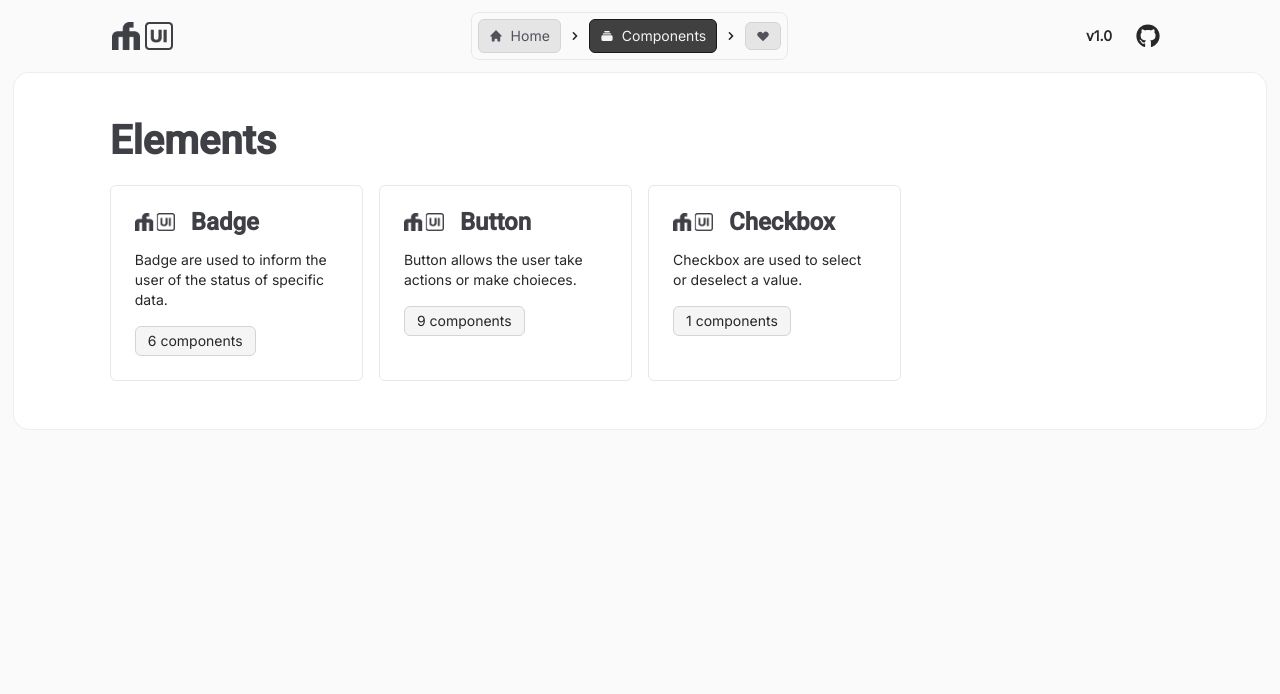
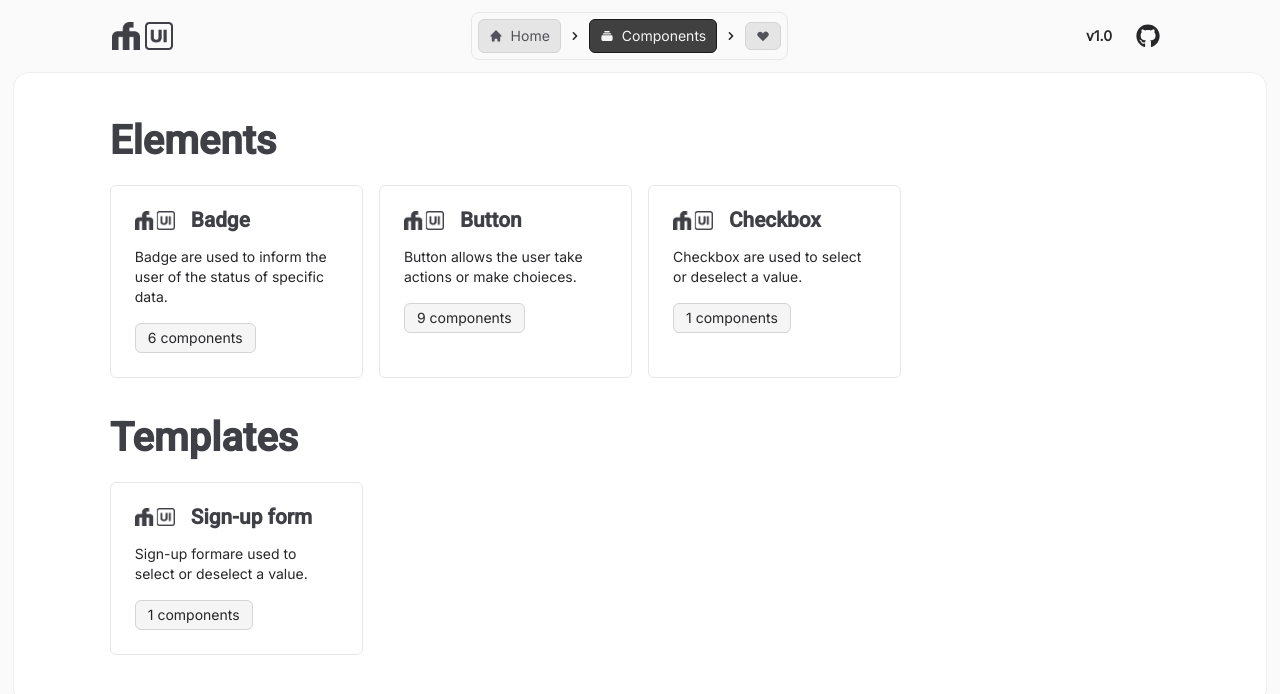
Before and after one commit to fwedwicc/fmUI, a React (Vite) app: page /components in a window 1280 px wide. Shown: the top 694 px of the page. Built offline with nearby package versions, Linux system fonts and the light colour scheme.

Commit message:
Organized the constants datas between elements and templates, also a bit of changes in some code

```diff
--- a/src/components/Card.jsx
+++ b/src/components/Card.jsx
@@ -8,7 +8,7 @@ const Card = ({ link, title, desc, numOfComps }) => {
       <div className='border w-full h-full p-6 rounded-md space-y-4 hover:shadow-lg transition duration-300 ease-in-out'>
         <div className='flex items-center gap-4'>
           <img src={fmUILogo} alt="fmUI Logo" className='w-10 h-auto' />
-          <h1 className='text-[1.5rem] leading-none font-semibold'>{title}</h1>
+          <h1 className='text-[1.3rem] leading-none font-semibold'>{title}</h1>
         </div>
         <p className='text-sm'>{desc}</p>
         <span className="inline-flex items-center rounded-md px-3 py-1 border border-neutral-300 bg-neutral-100 text-sm text-zinc-800">{`${numOfComps} components`}</span>
--- a/src/constants/index.js
+++ b/src/constants/index.js
@@ -19,7 +19,8 @@ import {
   Buttons09, buttons09CodeSnippet,
 } from '../components/application-ui/elements/buttons';
 
-export const componentData = {
+export const elementsData = {
+  // Badge Component Data
   badge: {
     cardTitle: "Badge",
     cardDescription: "Badge are used to inform the user of the status of specific data.",
@@ -34,6 +35,7 @@ export const componentData = {
       { component: Badges06, codeSnippet: badges06CodeSnippet, label: 'Buttons with badge' },
     ]
   },
+  // Button Component Data
   button: {
     cardTitle: "Button",
     cardDescription: "Button allows the user take actions or make choieces.",
@@ -51,6 +53,7 @@ export const componentData = {
       { component: Buttons09, codeSnippet: buttons09CodeSnippet, label: 'Gradient border buttons' },
     ]
   },
+  // Checkbox Component Data
   checkbox: {
     cardTitle: "Checkbox",
     cardDescription: "Checkbox are used to select or deselect a value.",
@@ -61,3 +64,17 @@ export const componentData = {
     ]
   }
 };
+
+
+export const templatesData = {
+  // Sign-up form Data
+  checkbox: {
+    cardTitle: "Sign-up form",
+    cardDescription: "Sign-up formare used to select or deselect a value.",
+    title: 'Sign-up form',
+    description: 'Sample Sign-up form component.',
+    tabs: [
+      { component: Buttons01, codeSnippet: buttons01CodeSnippet, label: 'Button 01' }
+    ]
+  }
+}
--- a/src/pages/ComponentOverview.jsx
+++ b/src/pages/ComponentOverview.jsx
@@ -1,12 +1,12 @@
 import React from 'react';
 import { useParams } from 'react-router-dom';
 import { Tab, Navbar } from '../components';
-import { componentData } from '../constants';
+import { elementsData } from '../constants';
 import { motion } from 'framer-motion';
 
 const ComponentOverview = () => {
   const { type } = useParams();
-  const { title, description, tabs } = componentData[type] || { title: 'Unknown Component', description: 'No component found for this type.', tabs: [] };
+  const { title, description, tabs } = elementsData[type] || { title: 'Unknown Component', description: 'No component found for this type.', tabs: [] };
 
   return (
     <motion.div
--- a/src/pages/Components.jsx
+++ b/src/pages/Components.jsx
@@ -1,7 +1,7 @@
 import { motion } from 'framer-motion';
 import React from 'react';
 import { Navbar, Card } from '../components';
-import { componentData } from '../constants';
+import { elementsData, templatesData } from '../constants';
 
 const Components = () => {
   return (
@@ -15,16 +15,32 @@ const Components = () => {
       <div className='pt-[4.5rem] px-[0.8rem]'>
         <div className='bg-white border border-neutral-300/40 py-12 px-24 rounded-[1rem] flex flex-col'>
           <div className='space-y-10'>
+            {/* Rendered Elements */}
             <div className='space-y-6'>
               <h1 className='text-[2.5rem] leading-none font-semibold'>Elements</h1>
               <div className='grid lg:grid-cols-4 grid-cols-2 gap-4'>
-                {Object.keys(componentData).map(key => (
+                {Object.keys(elementsData).map(key => (
                   <Card
                     key={key}
                     link={`/components/${key}`}
-                    title={componentData[key].cardTitle}
-                    desc={componentData[key].cardDescription}
-                    numOfComps={componentData[key].tabs.length}
+                    title={elementsData[key].cardTitle}
+                    desc={elementsData[key].cardDescription}
+                    numOfComps={elementsData[key].tabs.length}
+                  />
+                ))}
+              </div>
+            </div>
+            {/* Rendered Templates */}
+            <div className='space-y-6'>
+              <h1 className='text-[2.5rem] leading-none font-semibold'>Templates</h1>
+              <div className='grid lg:grid-cols-4 grid-cols-2 gap-4'>
+                {Object.keys(templatesData).map(key => (
+                  <Card
+                    key={key}
+                    link={`/components/${key}`}
+                    title={templatesData[key].cardTitle}
+                    desc={templatesData[key].cardDescription}
+                    numOfComps={templatesData[key].tabs.length}
                   />
                 ))}
               </div>
```
